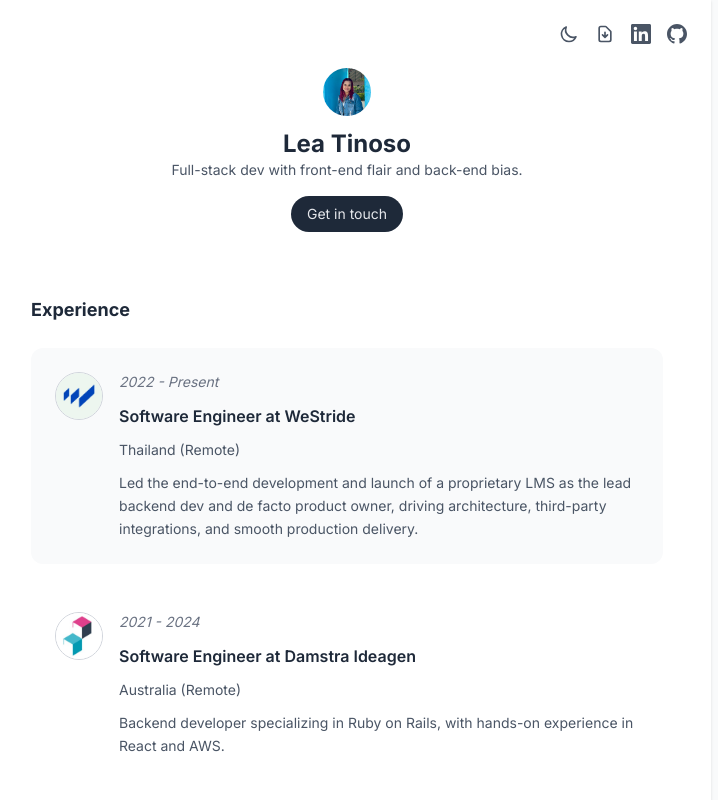
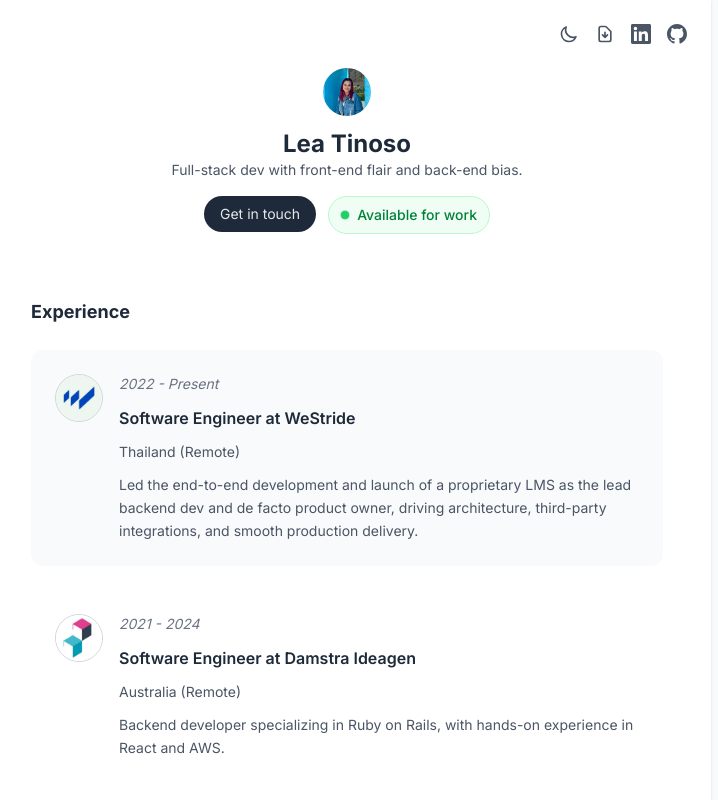
Before and after one commit to lea927/portfolio-v2, a React (Vite) app: page / in a window 1280 px wide. Shown: the top 800 px of the page, without its empty margins (293-1011 px from the left). Built offline with nearby package versions, Linux system fonts and the light colour scheme.

Commit message:
feat: add status button

```diff
--- a/src/components/Hero.jsx
+++ b/src/components/Hero.jsx
@@ -1,5 +1,6 @@
 import photo from '/photo.jpeg'
 import Button from './Button'
+import StatusButton from './StatusButton'
 
 function Hero() {
   return (
@@ -7,8 +8,9 @@ function Hero() {
       <img src={photo} alt="" className='h-12 w-12 rounded-full mb-3' />
       <h1 className='font-bold text-2xl text-gray-800 dark:text-gray-100 transition-colors duration-300'>Lea Tinoso</h1>
       <p className='text-sm'>Full-stack dev with front-end flair and back-end bias.</p>
-      <div className='m-4'>
+      <div className='m-4 space-x-3'>
         <Button text="Get in touch" link="mailto:lealyn.tinoso@gmail.com" />
+        <StatusButton />
       </div>
     </div>
   )
--- /dev/null
+++ b/src/components/StatusButton.jsx
@@ -0,0 +1,38 @@
+import { motion } from 'framer-motion'
+
+function StatusButton() {
+  return (
+    <div className="inline-flex items-center gap-2 bg-green-50 dark:bg-green-900/20 text-green-700 dark:text-green-300 px-3 py-2 rounded-full text-sm border border-green-200 dark:border-green-700/50 transition-colors duration-300">
+      {/* Blinking dot indicator */}
+      <div className="relative">
+        <motion.div
+          className="w-2 h-2 bg-green-500 rounded-full"
+          animate={{
+            opacity: [1, 0.3, 1],
+          }}
+          transition={{
+            duration: 2,
+            repeat: Infinity,
+            ease: "easeInOut"
+          }}
+        />
+        {/* Pulse ring effect */}
+        <motion.div
+          className="absolute inset-0 w-2 h-2 bg-green-500 rounded-full opacity-75"
+          animate={{
+            scale: [1, 1.5, 1],
+            opacity: [0.7, 0, 0.7]
+          }}
+          transition={{
+            duration: 2,
+            repeat: Infinity,
+            ease: "easeInOut"
+          }}
+        />
+      </div>
+      <span className="font-medium">Available for work</span>
+    </div>
+  )
+}
+
+export default StatusButton
```
